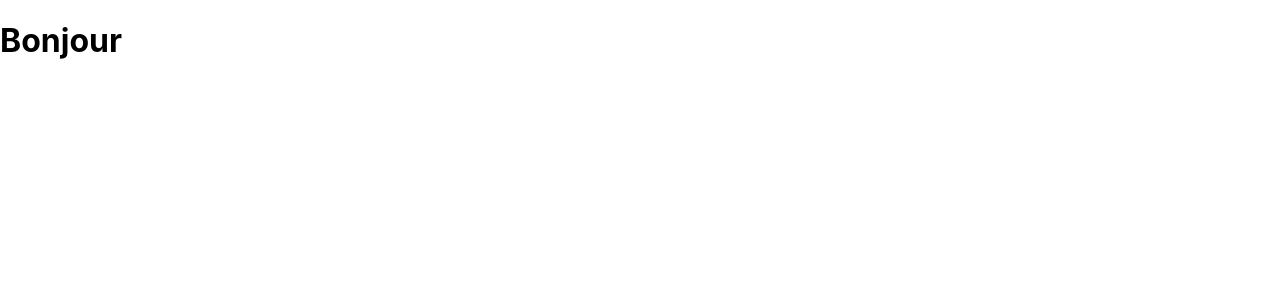
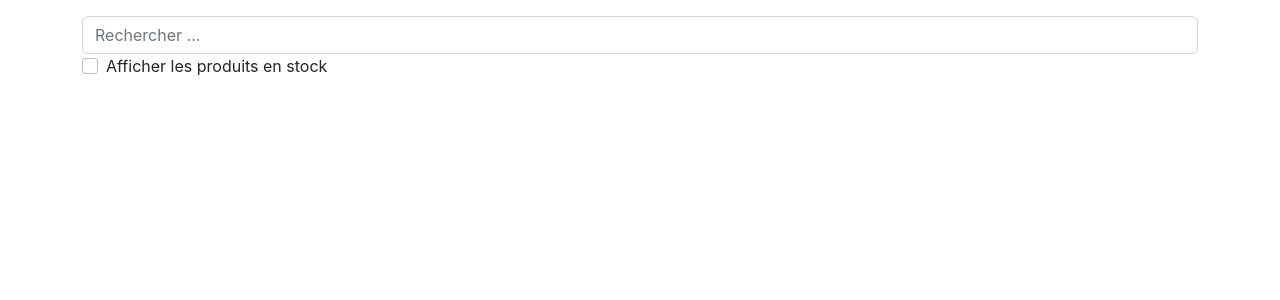
Before and after one commit to 5sensprod/react_folio_5sp, a React (Create React App) app: page / in a window 1280 px wide. Shown: the top 300 px of the page. Built offline with nearby package versions, Linux system fonts and the light colour scheme.

Commit message:
ajout components form

```diff
--- a/public/index.html
+++ b/public/index.html
@@ -1,8 +1,10 @@
 <!DOCTYPE html>
-<html lang="en">
+<html lang="fr">
   <head>
     <meta charset="utf-8" />
     <link rel="icon" href="%PUBLIC_URL%/favicon.ico" />
+    <link href="https://cdn.jsdelivr.net/npm/bootstrap@5.2.3/dist/css/bootstrap.min.css" rel="stylesheet">
+    <link rel="stylesheet" href="https://stackpath.bootstrapcdn.com/font-awesome/4.7.0/css/font-awesome.min.css">
     <meta name="viewport" content="width=device-width, initial-scale=1" />
     <meta name="theme-color" content="#000000" />
     <meta
@@ -24,7 +26,7 @@
       work correctly both with client-side routing and a non-root public URL.
       Learn how to configure a non-root public URL by running `npm run build`.
     -->
-    <title>React App</title>
+    <title>React Portfolio</title>
   </head>
   <body>
     <noscript>You need to enable JavaScript to run this app.</noscript>
--- a/src/components/App.js
+++ b/src/components/App.js
@@ -1,5 +1,11 @@
+import { SearchBar } from './forms/SearchBar'
+
 function App() {
-  return <h1> Bonjour</h1>
+  return (
+    <div className="container my-3">
+      <SearchBar />
+    </div>
+  )
 }
 
 export default App
--- /dev/null
+++ b/src/components/forms/Checkbox.jsx
@@ -0,0 +1,27 @@
+/**
+ * Un composant qui affiche une case à cocher avec son label associé.
+ *
+ * @param {Object} props Les props du composant.
+ * @param {boolean} props.checked Si la case est cochée ou non.
+ * @param {(checked: boolean) => void} props.onChange Le gestionnaire appelé lors du changement d'état de la case.
+ * @param {string} props.label Le texte du label associé à la case.
+ * @param {string} props.id L'identifiant unique de la case à cocher, utilisé pour relier la case à son label.
+ * @returns {React.Element} Le rendu du composant.
+ */
+
+export function Checkbox({ checked, onChange, label, id }) {
+  return (
+    <div className="form-check">
+      <input
+        id={id}
+        type="checkbox"
+        className="form-check-input"
+        checked={checked}
+        onChange={(e) => onChange(e.target.checked)}
+      />
+      <label htmlFor={id} className="form-check-label">
+        {label}
+      </label>
+    </div>
+  )
+}
--- /dev/null
+++ b/src/components/forms/Inputs.jsx
@@ -0,0 +1,27 @@
+import PropTypes from 'prop-types'
+
+/**
+ * @param {string} placeholder
+ * @param {string} value
+ * @param {(s: string) => void} onChange
+ */
+
+export function Input({ placeholder, value, onChange }) {
+  return (
+    <div>
+      <input
+        type="text"
+        className="form-control"
+        value={value}
+        placeholder={placeholder}
+        onChange={(e) => onChange(e.target.value)}
+      />
+    </div>
+  )
+}
+
+Input.propTypes = {
+  placeholder: PropTypes.string,
+  value: PropTypes.string.isRequired,
+  onChange: PropTypes.func.isRequired,
+}
--- /dev/null
+++ b/src/components/forms/SearchBar.jsx
@@ -0,0 +1,18 @@
+import { Checkbox } from './Checkbox'
+import { Input } from './Inputs'
+
+export function SearchBar() {
+  return (
+    <div>
+      <div className="mb-3">
+        <Input value="" onChange={() => null} placeholder="Rechercher ..." />
+        <Checkbox
+          id="stocked"
+          checked={false}
+          onChange={() => null}
+          label="Afficher les produits en stock"
+        />
+      </div>
+    </div>
+  )
+}
```
